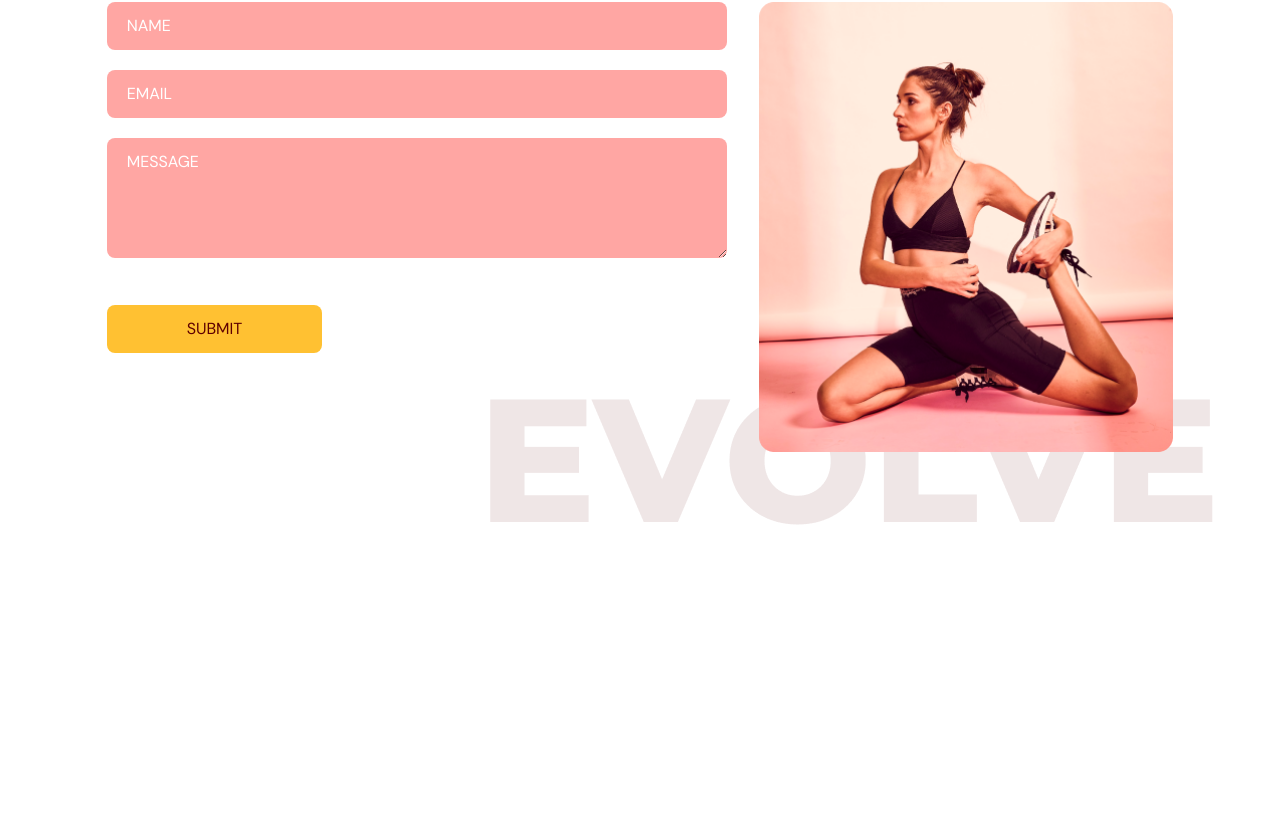
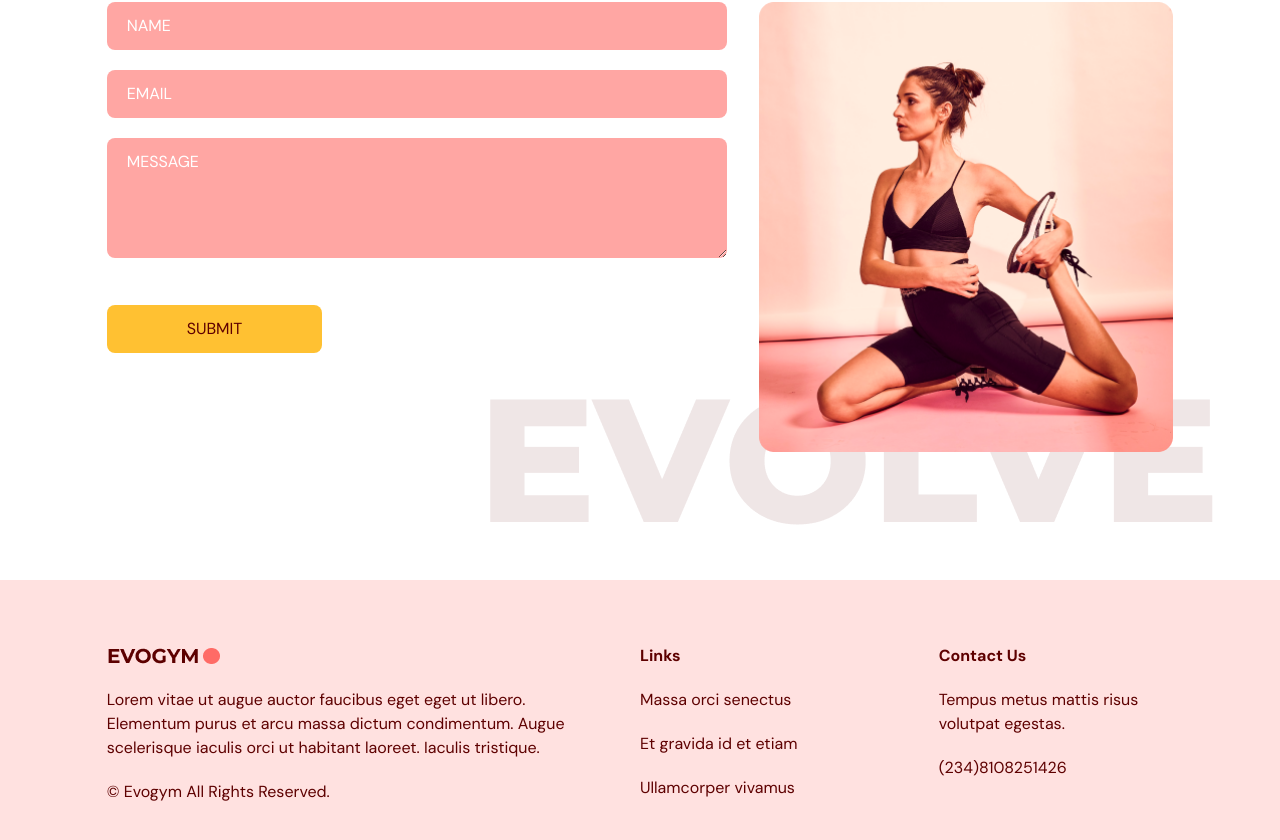
Before and after one commit to igudy/gym-typescript, a React (Vite) app: page / in a window 1280 px wide. Shown: the part 3252-4092 px from the top of the page. Before the commit the page ends 3832 px from the top, so only its background shows below. Built offline with nearby package versions, Linux system fonts and the light colour scheme.

Commit message:
Footer + Deployment on vercel

```diff
--- a/src/App.tsx
+++ b/src/App.tsx
@@ -5,6 +5,7 @@ import Benefits from "@/scenes/benefits";
 import { SelectedPage } from "./scenes/shared/types";
 import OurClasses from "./scenes/ourClasses";
 import ContactUs from "./scenes/contactUs";
+import Footer from "./footer";
 
 function App() {
   const [selectedPage, setSelectedPage] = useState<SelectedPage>(SelectedPage.Home);
@@ -37,7 +38,8 @@ function App() {
         setSelectedPage = {setSelectedPage}
         />
         <OurClasses setSelectedPage={setSelectedPage} />
-        <ContactUs setSelectedPage={setSelectedPage}/>
+        <ContactUs setSelectedPage={setSelectedPage} />
+        <Footer setSelectedPage={setSelectedPage} />
       </div>
   </>
   )
```
Also changed, not shown: src/scenes/contactUs/index.tsx (+9 -2 lines).
